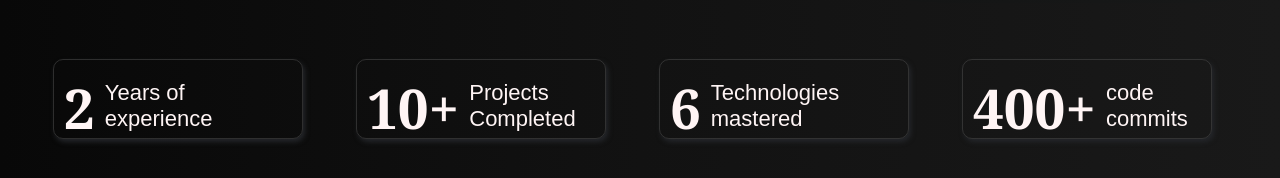
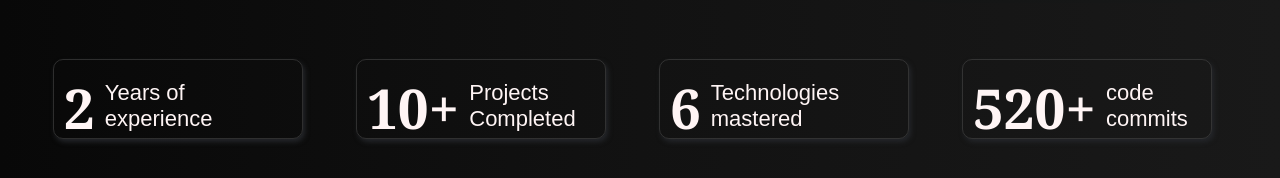
Before and after one commit to pankajkori81/Pk-Portfolio, a React (Vite) app: page / in a window 1280 px wide. Shown: the part 684-862 px from the top of the page. Built offline with nearby package versions, Linux system fonts and the light colour scheme; a web font is replaced by a local one.

Commit message:
Update Header.jsx

```diff
--- a/src/components/Header/Header.jsx
+++ b/src/components/Header/Header.jsx
@@ -149,7 +149,7 @@ const Header = () => {
          </div>
 
            <div className='datas'>
-            <h1>400+</h1>
+            <h1>520+</h1>
            <p>code commits</p>
 
           </div>
```
